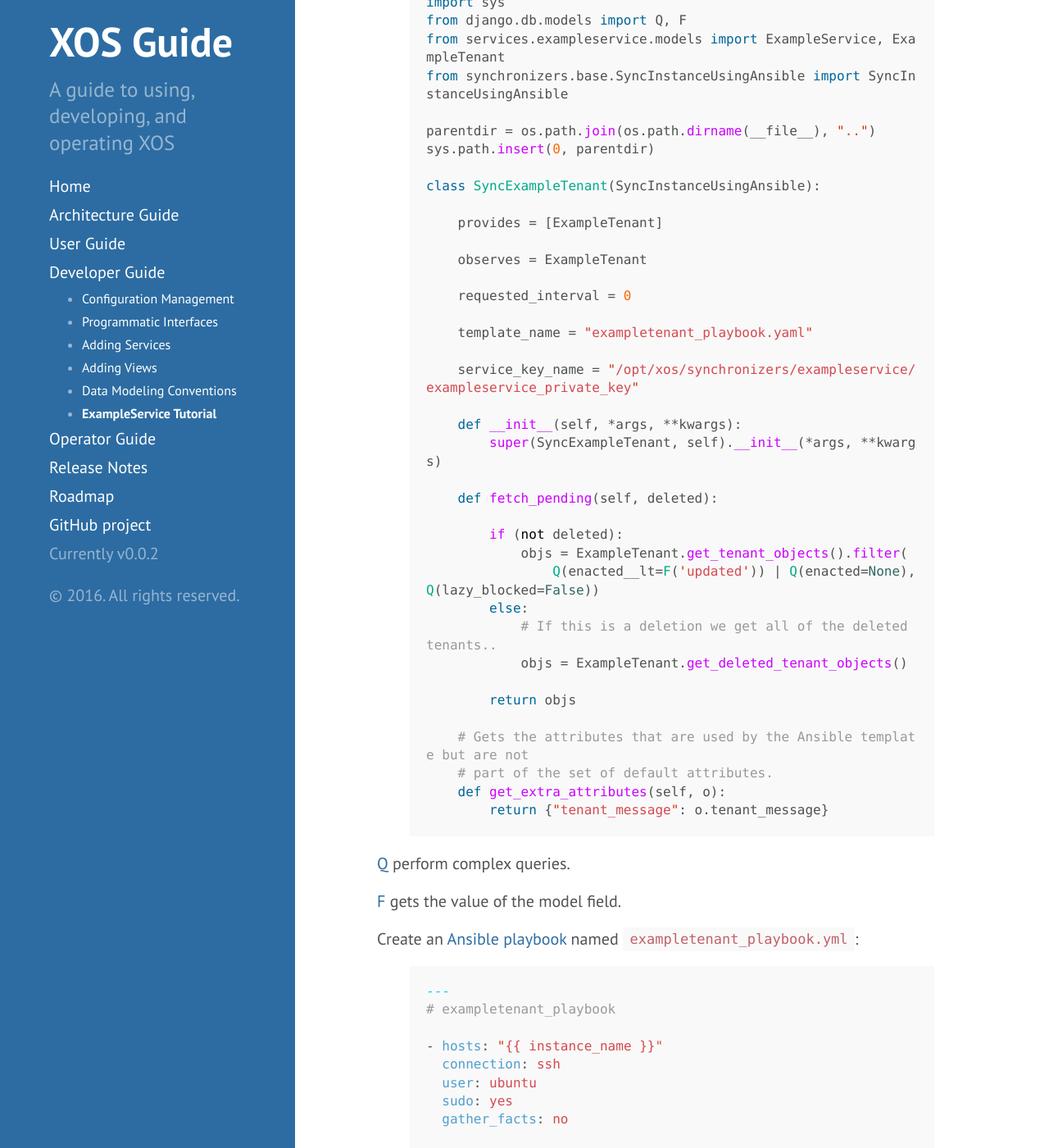
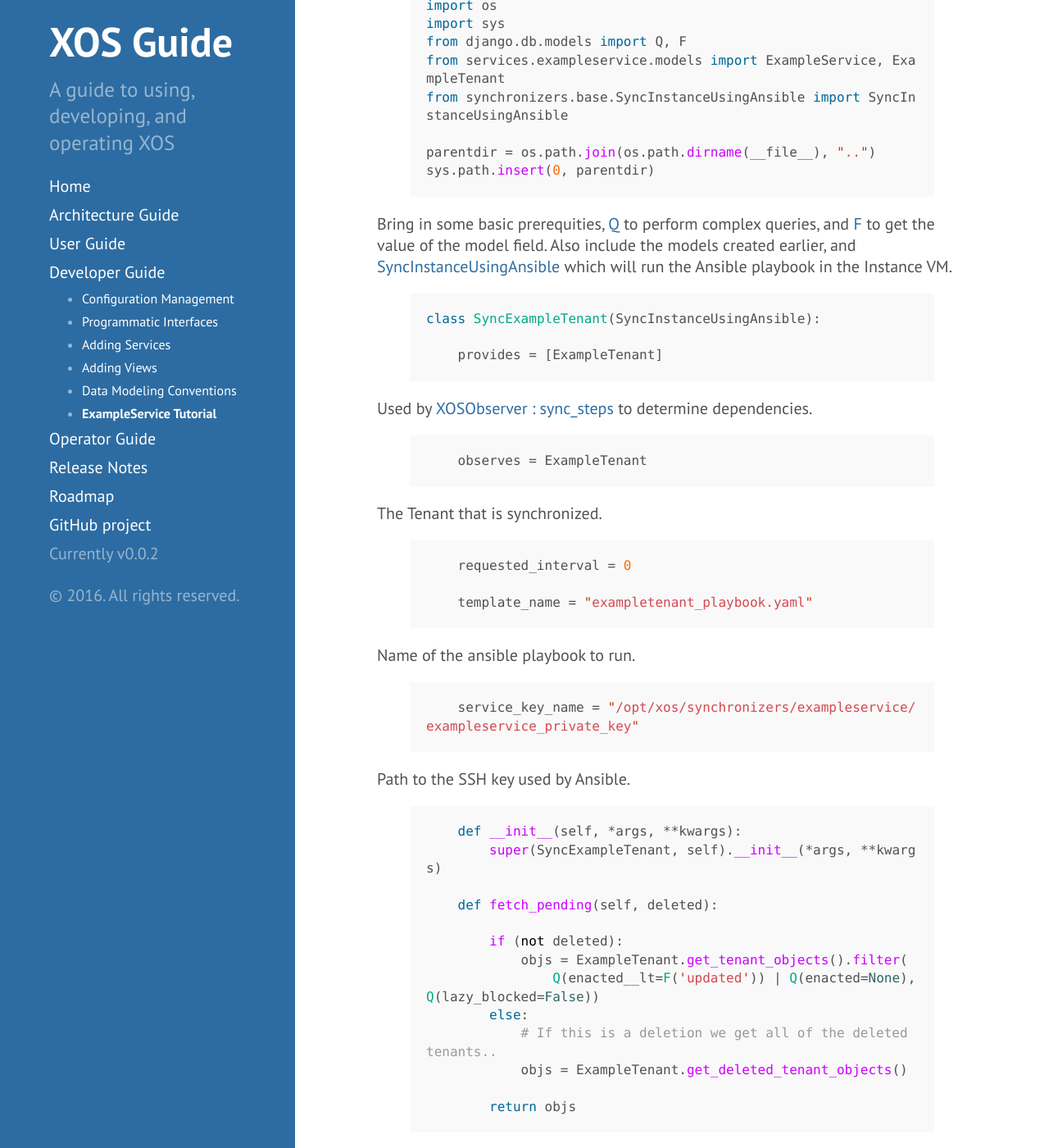
Before and after one commit to open-cloud/open-cloud.github.io.old, a Jekyll site: the page built from devguide_exampleservice.md, in a window 1280 px wide and 1400 px high, scrolled down 14750 px. Shown: the whole window at 82% size. Built offline with Jekyll 4.4.1, drawn with Linux system fonts in a browser that asks for light colours; some of the changed text lies outside the part shown.

Commit message:
add to synchronizer docs

```diff
--- a/devguide_exampleservice.md
+++ b/devguide_exampleservice.md
@@ -271,8 +271,6 @@ class ExampleServiceAdmin(ReadOnlyAwareAdmin):
 
 As in [Extending Service](#extending-service).
 
-
-
 {% highlight python %}
     list_display = ('backend_status_icon', 'name', 'enabled',)
     list_display_links = ('backend_status_icon', 'name', )
@@ -512,7 +510,7 @@ mod = importlib.import_module("xos-synchronizer")
 mod.main()
 {% endhighlight %}
 
-This is boilerplate which loads and runs the [default xos-synchronizer module](https://github.com/open-cloud/xos/blob/master/xos/synchronizers/base/xos-synchronizer.py).
+This is boilerplate which loads and runs the [default xos-synchronizer module](https://github.com/open-cloud/xos/blob/master/xos/synchronizers/base/xos-synchronizer.py) in [it's own Docker container](#create-a-docker-container-to-run-the-synchronizer).
 
 To configure this module, create a file named `exampleservice_config`, which
 specifies various configuration and logging options:
@@ -557,19 +555,39 @@ from synchronizers.base.SyncInstanceUsingAnsible import SyncInstanceUsingAnsible
 
 parentdir = os.path.join(os.path.dirname(__file__), "..")
 sys.path.insert(0, parentdir)
+{% endhighlight %}
 
+Bring in some basic prerequities, [Q](https://docs.djangoproject.com/es/1.9/topics/db/queries/#complex-lookups-with-q-objects) to perform complex queries, and  [F](https://docs.djangoproject.com/es/1.9/ref/models/expressions/#f-expressions) to get the value of the model field. Also include the models created earlier, and [SyncInstanceUsingAnsible](https://github.com/open-cloud/xos/blob/master/xos/synchronizers/base/SyncInstanceUsingAnsible.py) which will run the Ansible playbook in the Instance VM.
+
+{% highlight python %}
 class SyncExampleTenant(SyncInstanceUsingAnsible):
 
     provides = [ExampleTenant]
+{% endhighlight %}
 
+Used by [XOSObserver : sync_steps](https://github.com/open-cloud/xos/blob/master/xos/synchronizers/base/event_loop.py) to determine dependencies.
+
+{% highlight python %}
     observes = ExampleTenant
+{% endhighlight %}
 
+The Tenant that is synchronized.
+
+{% highlight python %}
     requested_interval = 0
 
     template_name = "exampletenant_playbook.yaml"
+{% endhighlight %}
 
+Name of the ansible playbook to run.
+
+{% highlight python %}
     service_key_name = "/opt/xos/synchronizers/exampleservice/exampleservice_private_key"
+{% endhighlight %}
 
+Path to the SSH key used by Ansible.
+
+{% highlight python %}
     def __init__(self, *args, **kwargs):
         super(SyncExampleTenant, self).__init__(*args, **kwargs)
 
@@ -583,20 +601,20 @@ class SyncExampleTenant(SyncInstanceUsingAnsible):
             objs = ExampleTenant.get_deleted_tenant_objects()
 
         return objs
+{% endhighlight %}
 
+Determine if there are Tenants that need to be updated by running the Ansible playbook.
+
+{% highlight python %}
     # Gets the attributes that are used by the Ansible template but are not
     # part of the set of default attributes.
     def get_extra_attributes(self, o):
         return {"tenant_message": o.tenant_message}
 {% endhighlight %}
 
+Pass the `tenant_message` variable to the Ansible playbook.
 
-
-[Q](https://docs.djangoproject.com/es/1.9/topics/db/queries/#complex-lookups-with-q-objects) perform complex queries.
-
-[F](https://docs.djangoproject.com/es/1.9/ref/models/expressions/#f-expressions) gets the value of the model field.
-
-Create an [Ansible playbook](http://docs.ansible.com/ansible/playbooks.html) named `exampletenant_playbook.yml`:
+Next, create an [Ansible playbook](http://docs.ansible.com/ansible/playbooks.html) named `exampletenant_playbook.yml`:
 
 {% highlight yaml %}
 ---
```
Also changed, not shown: other parts of devguide_exampleservice.md (+1 -1 lines).
